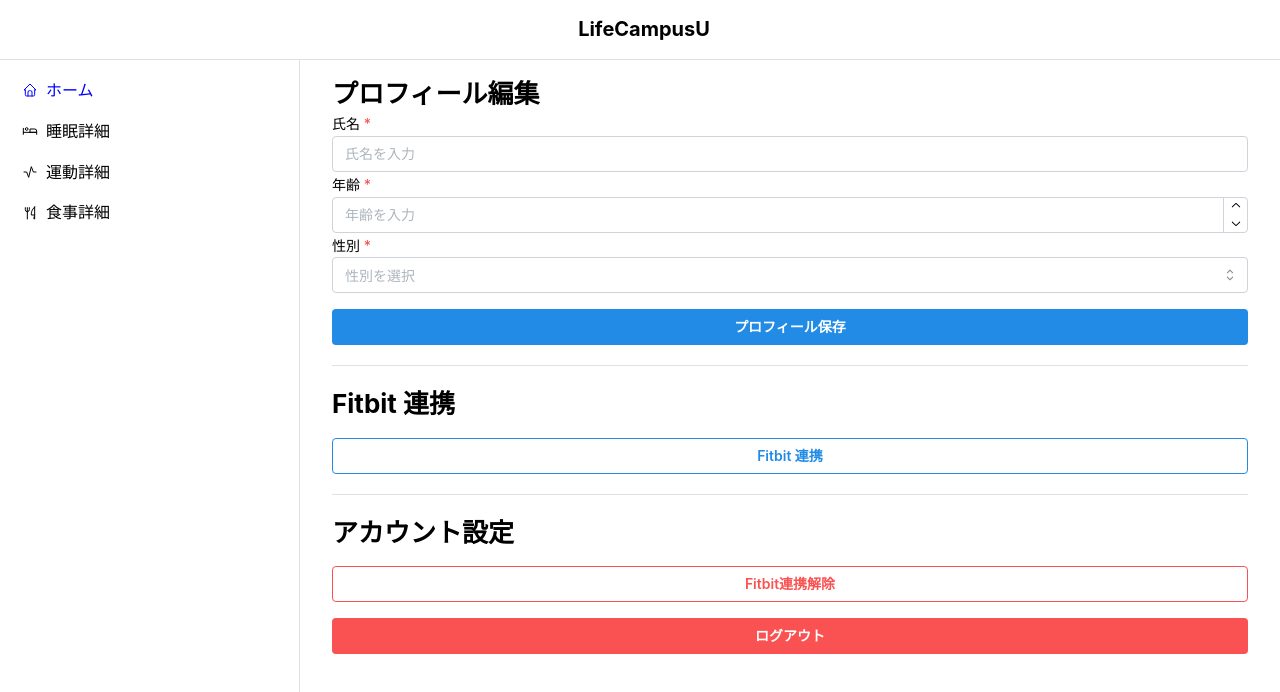
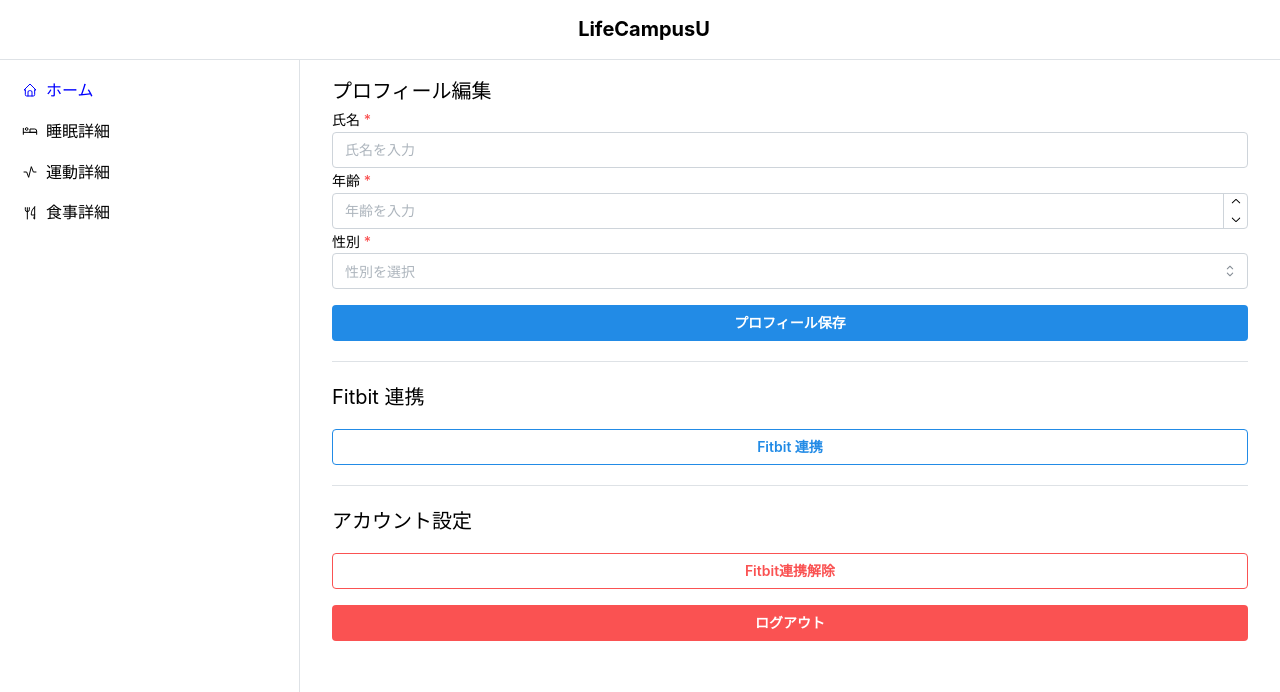
Before and after one commit to IsseTeruhi-uni/life-campus-u, a Next.js app in the folder src/: page /user in a window 1280 px wide. Shown: the top 692 px of the page. Built offline with nearby package versions, Linux system fonts and the light colour scheme; no server answers.

Commit message:
fix:layout

```diff
--- a/src/app/user/page.tsx
+++ b/src/app/user/page.tsx
@@ -10,7 +10,7 @@ import {
 	NumberInput,
 	Select,
 	TextInput,
-	Title,
+	Text,
 } from "@mantine/core";
 import { useState } from "react";
 
@@ -26,7 +26,7 @@ export default function UserProfile() {
 
 	return (
 		<Container>
-			<Title order={2}>プロフィール編集</Title>
+			<Text fz="xl">プロフィール編集</Text>
 			<TextInput
 				label="氏名"
 				placeholder="氏名を入力"
@@ -62,11 +62,12 @@ export default function UserProfile() {
 				プロフィール保存
 			</Button>
 
-			<Divider my="lg" />
+
 
 			{!isFitbitAuthenticated && (
 				<>
-					<Title order={2}>Fitbit 連携</Title>
+					<Divider my="lg" />
+					<Text fz="xl">Fitbit 連携</Text>
 					<Button
 						fullWidth
 						mt="md"
@@ -81,7 +82,7 @@ export default function UserProfile() {
 				</>
 			)}
 			<Divider my="lg" />
-			<Title order={2}>アカウント設定</Title>
+			<Text fz="xl">アカウント設定</Text>
 			<Button
 				fullWidth
 				mt="md"
--- a/src/component/PageHeader.tsx
+++ b/src/component/PageHeader.tsx
@@ -71,7 +71,7 @@ const PageHeader = (props: PageHeaderProps) => {
 						gap={{ base: "sm", sm: 4 }}
 					>
 						<Stack gap={4}>
-							<Title order={3}>{title}</Title>
+							<Title order={4}>{title}</Title>
 							<Text>{subtitle}</Text>
 						</Stack>
 						<Flex align="center" gap="sm">
@@ -88,7 +88,7 @@ const PageHeader = (props: PageHeaderProps) => {
 						gap={{ base: "sm", sm: 4 }}
 					>
 						<Stack>
-							<Title order={3}>{title}</Title>
+							<Title order={4}>{title}</Title>
 							<Breadcrumbs {...BREADCRUMBS_PROPS}>
 								{breadcrumbItems}
 							</Breadcrumbs>
@@ -97,7 +97,7 @@ const PageHeader = (props: PageHeaderProps) => {
 					</Flex>
 				) : (
 					<Stack gap="sm">
-						<Title order={3}>{title}</Title>
+						<Title order={4}>{title}</Title>
 						<Breadcrumbs {...BREADCRUMBS_PROPS}>{breadcrumbItems}</Breadcrumbs>
 					</Stack>
 				)}
```
